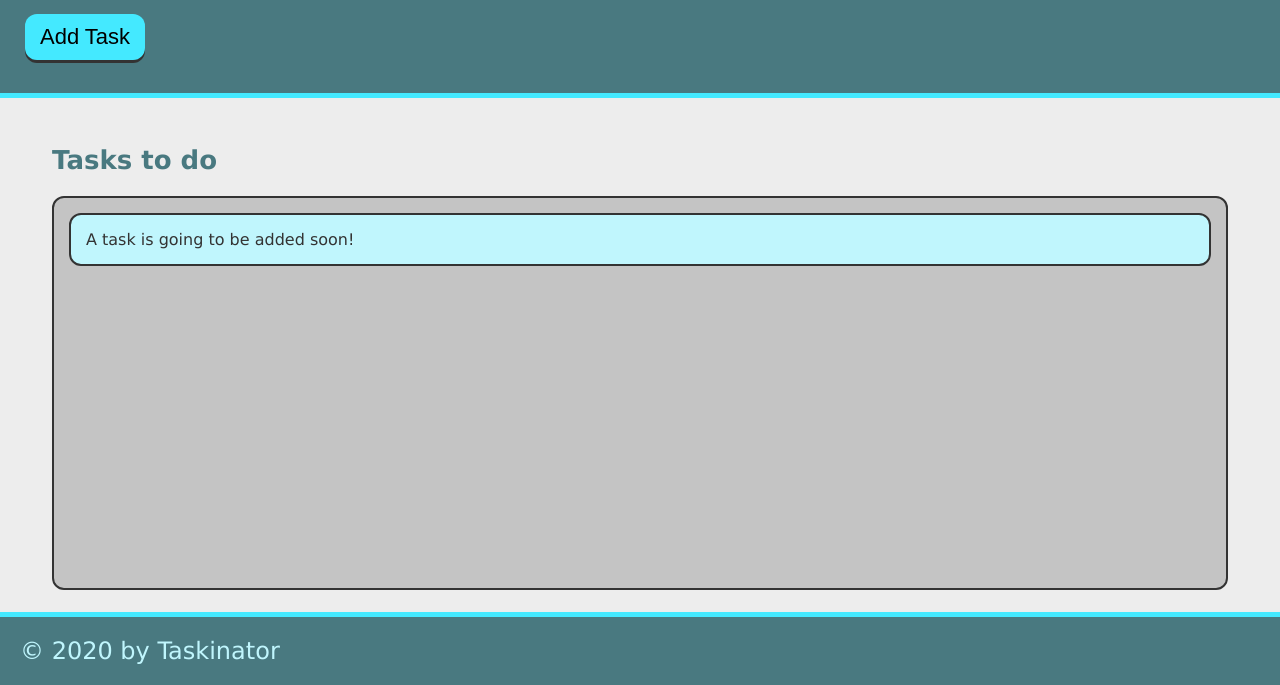
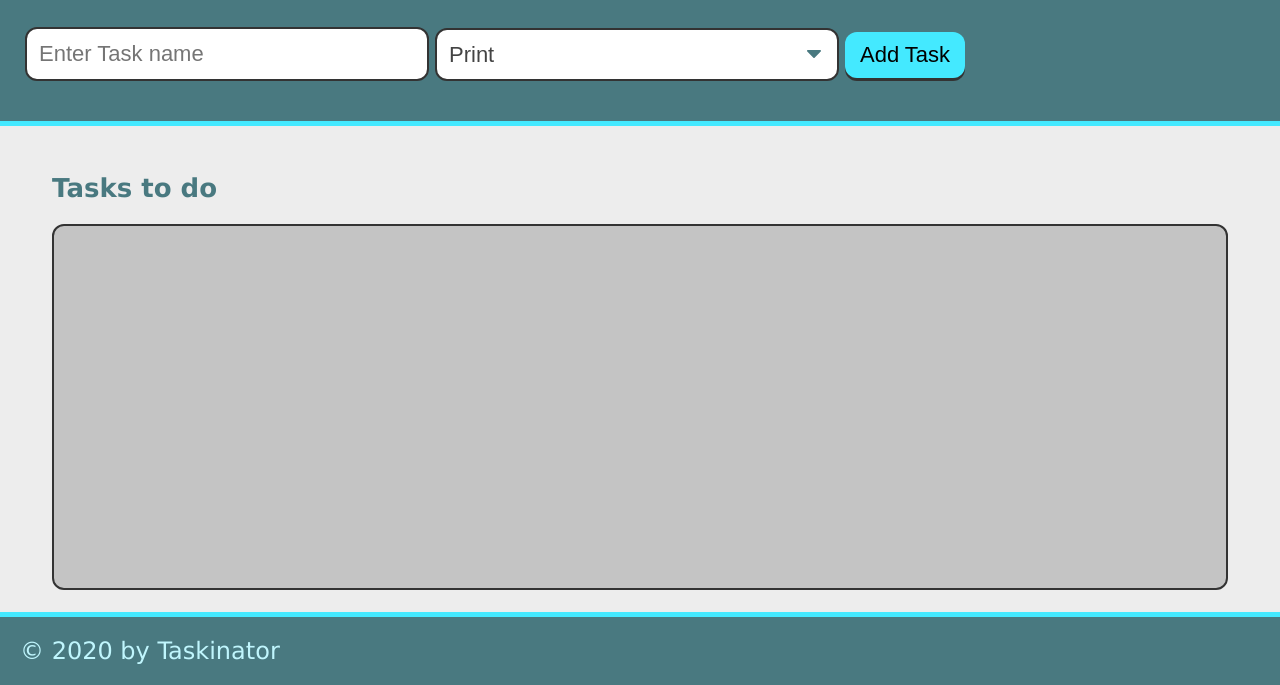
Before and after one commit to tobyiam/taskinator, a plain HTML site: page index.html in a window 1280 px wide. Shown: the part 115-800 px from the top of the page. Drawn offline with Linux system fonts and the light colour scheme.

Commit message:
Task Form

```diff
--- a/index.html
+++ b/index.html
@@ -11,16 +11,29 @@
     <header>
         <h1 class="page-title">Taskinator</h1>
         <p>Click the button below to add a new task!</p>
-        <button class="btn" id="save-task">Add Task</button>
+        <form id="task-form">
+            <div class="form-group">
+                <input type="text" name="task-name" placeholder="Enter Task name" />
+            </div>
+            <div class="form-group">
+                <select name="task-type" class="select-dropdown">
+                    <option value="" disabled seleted>Pick a task type</option>
+                    <option value="Print">Print</option>
+                    <option value="Web">Web</option>
+                    <option value="Mobile">Mobile</option>
+                </select>
+            </div>
+            <div class="form-group">
+                <button class="btn" id="save-task" type="submit">Add Task</button>
+            </div>
+        </form>
 
     </header>
 
     <main class="page-content">
         <section class ="task-list-wrapper">
             <h2 class = "list-title">Tasks to do </h2>
-                <ul class = "task-list" id="tasks-to-do">
-                    <li class="task-item">A task is going to be added soon!</li>
-                </ul>
+                <ul class = "task-list" id="tasks-to-do"></ul>
         </section>
     </main>
 
```
